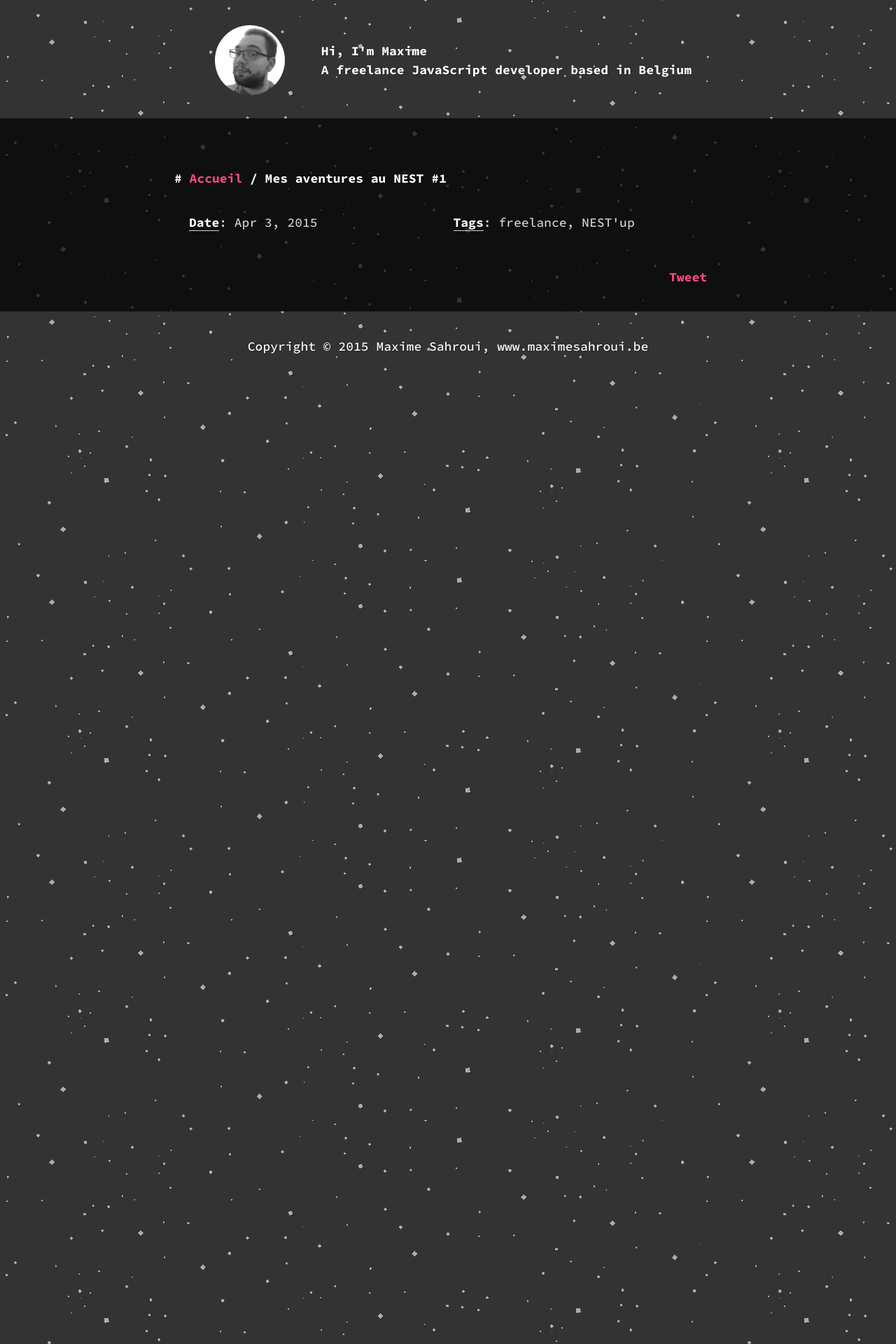
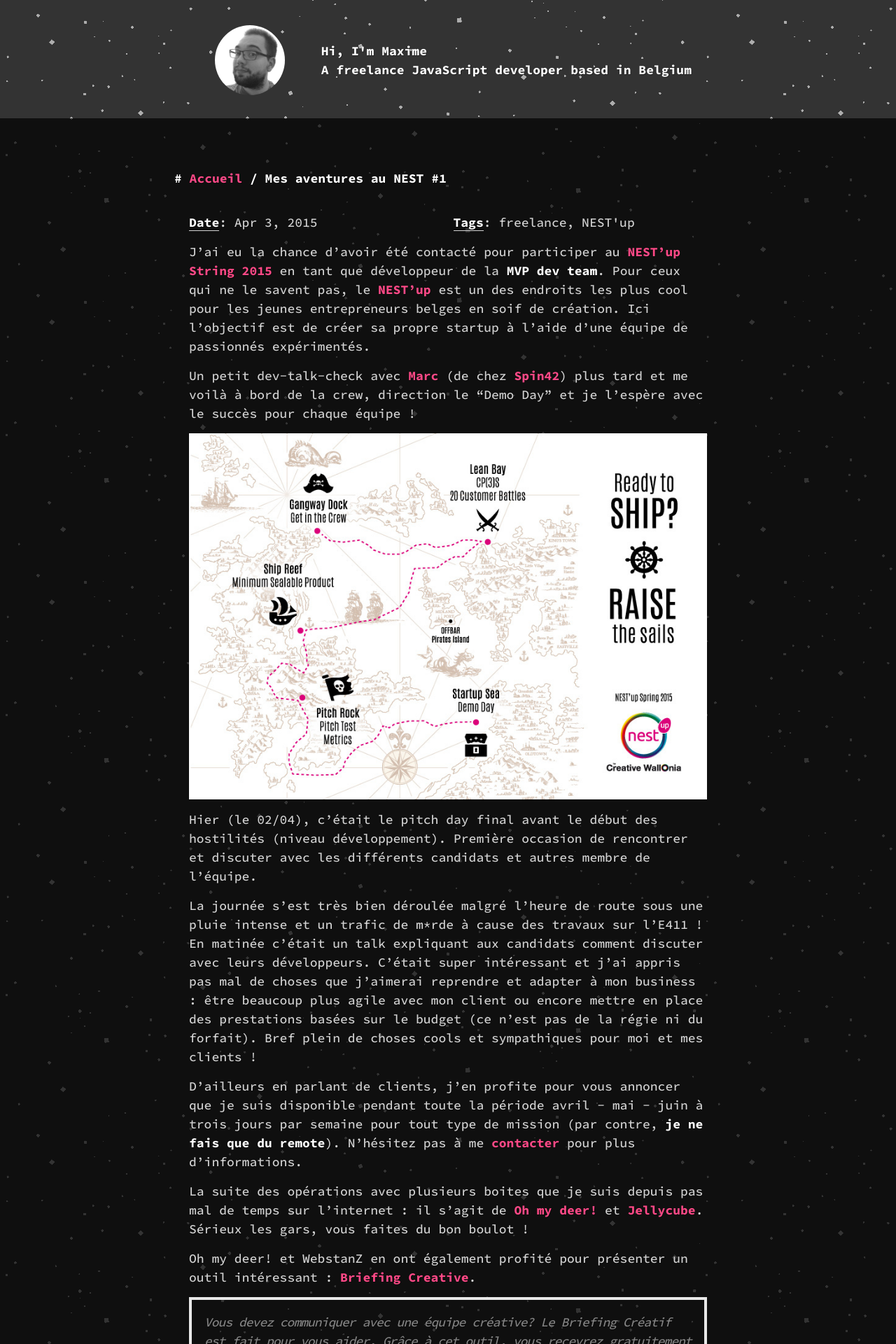
Before and after one commit to maximeshr/maximeshr.github.io, a Jekyll site: the page built from _posts/2015-04-03-mes-aventures-au-nest-number-1.md, in a window 1280 px wide. Shown: the top 1920 px of the page at 70% size. Built offline with Jekyll 4.4.1, drawn with Linux system fonts in a browser that asks for light colours; comment, search, counter and statistics services are not loaded; some of the changed text lies outside the part shown.

Commit message:
add new article about nestup + fixing css + building for deployment

```diff
--- a/_posts/2015-04-03-mes-aventures-au-nest-number-1.md
+++ b/_posts/2015-04-03-mes-aventures-au-nest-number-1.md
@@ -5,3 +5,30 @@
   - freelance
   - NEST'up
 ---
+
+J'ai eu la chance d'avoir été contacté pour participer au [NEST'up String 2015](http://www.nestup.be/) en tant que développeur de la __MVP dev team__. Pour ceux qui ne le savent pas, le [NEST'up](http://www.nestup.be/faq) est un des endroits les plus cool pour les jeunes entrepreneurs belges en soif de création. Ici l'objectif est de créer sa propre startup à l'aide d'une équipe de passionnés expérimentés.
+
+Un petit dev-talk-check avec [Marc](http://be.linkedin.com/in/marclainez) (de chez [Spin42](http://spin42.com/)) plus tard et me voilà à bord de la crew, direction le "Demo Day" et je l'espère avec le succès pour chaque équipe !
+
+![carte du nestup]({{ "/img/nest-up-adventures/map.jpg" | prepend: site.baseurl }}){: .img-responsive}
+
+Hier (le 02/04), c'était le pitch day final avant le début des hostilités (niveau  développement). Première occasion de rencontrer et discuter avec les différents candidats et autres membre de l'équipe.
+
+La journée s'est très bien déroulée malgré l'heure de route sous une pluie intense et un trafic de m*rde à cause des travaux sur l'E411 ! En matinée c'était un talk expliquant aux candidats comment discuter avec leurs développeurs. C'était super intéressant et j'ai appris pas mal de choses que j'aimerai reprendre et adapter à mon business : être beaucoup plus agile avec mon client ou encore mettre en place des prestations basées sur le budget (ce n'est pas de la régie ni du forfait). Bref plein de choses cools et sympathiques pour moi et mes clients !
+
+D'ailleurs en parlant de clients, j'en profite pour vous annoncer que je suis disponible pendant toute la période avril - mai - juin à trois jours par semaine pour tout type de mission (par contre, __je ne fais que du remote__). N'hésitez pas à me [contacter](mailto:maxime@ranqed.io) pour plus d'informations.
+
+La suite des opérations avec plusieurs boites que je suis depuis pas mal de temps sur l'internet : il s'agit de [Oh my deer!](http://ohmydeer.be/) et [Jellycube](http://www.jellycube.be/). Sérieux les gars, vous faites du bon boulot !
+
+Oh my deer! et WebstanZ en ont également profité pour présenter un outil intéressant : [Briefing Creative](http://www.briefingcreatif.com/).
+
+> Vous devez communiquer avec une équipe créative? Le Briefing Créatif est fait pour vous aider.
+> Grâce à cet outil, vous recevrez gratuitement un document (PDF) qui sera votre base de travail. Cela vous fera gagner du temps en vous posant les bonnes questions. Il aidera aussi l'équipe créative à mieux cerner vos besoins et votre univers.
+
+Programme de l'après-midi ? Du pitch, du pitch et encore du pitch. Douze équipes, dont huit hébergées au NEST et quatre de chez Fortis. Les idées sont là, la motivation aussi ! En tout cas, on peut dire que les échanges sont biens présents. J'ai particulièrement aimé le concept de cette après-midi : vous et votre équipe présentez trois solutions à votre idée et par la suite, l'auditoire présente ses remarques ainsi que ses questions sans vous laisser l'opportunité de répondre.
+
+J'ai vraiment passé une excellente journée, j'ai rencontré des gens motivés qui en veulent et qui sont pas prêt de lâcher le morceau avant d'avoir réussi. J'ai vraiment hâte de commencer à développer leurs idées et j'espère en tout cas pouvoir apporter ma pierre à leurs édifices. Où du moins y contribuer en proposant mon expertise ;)
+
+Je vais essayer de maintenir le rythme d'un article par jour pour partager cette expérience vraiment unique en son genre.
+
+À très vite !
--- a/_sass/_base.scss
+++ b/_sass/_base.scss
@@ -84,8 +84,14 @@
  * Strongs
  */
 strong, b {
-  font-weight: 400;
+  font-weight: 800;
 }
+.post {
+  strong, b {
+    color: $text-color-alternative;
+  }
+}
+
 
 /**
  * Headings
@@ -123,8 +129,8 @@
  */
 blockquote {
     color: $grey-color;
-    border-left: 4px solid $grey-color-light;
-    padding-left: $spacing-unit / 2;
+    border: 4px solid $grey-color-light;
+    padding: 1em;
     font-size: 18px;
     letter-spacing: -1px;
     font-style: italic;
```
Also changed, not shown: img/nest-up-adventures/map.jpg (added), 8 other files.
